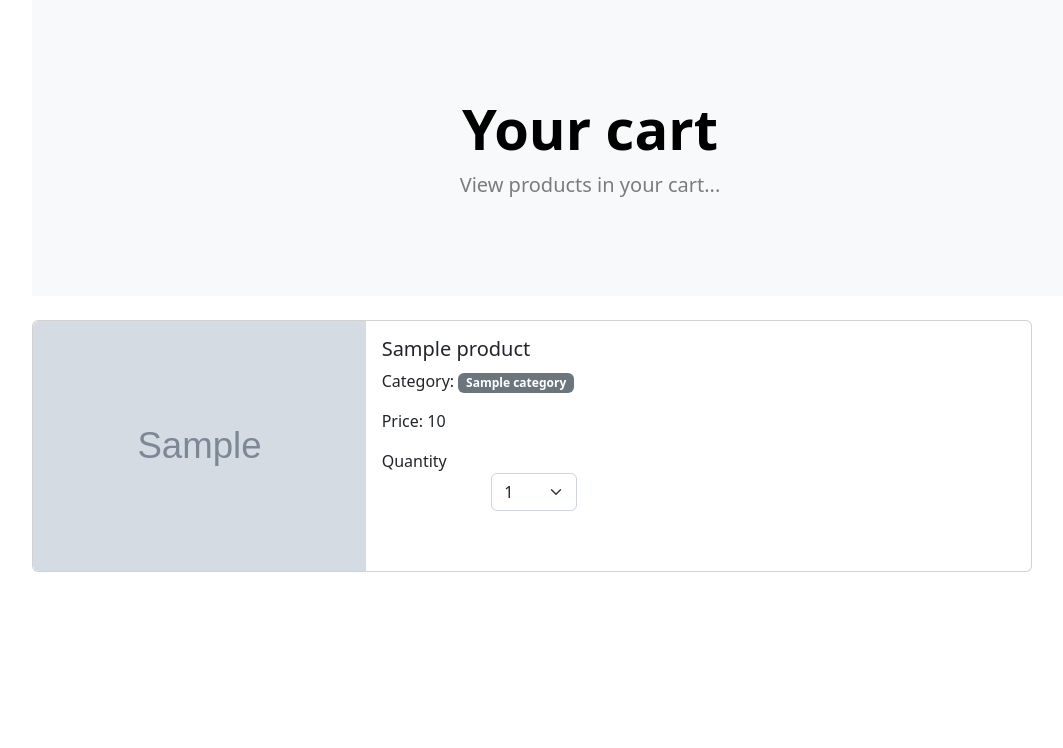
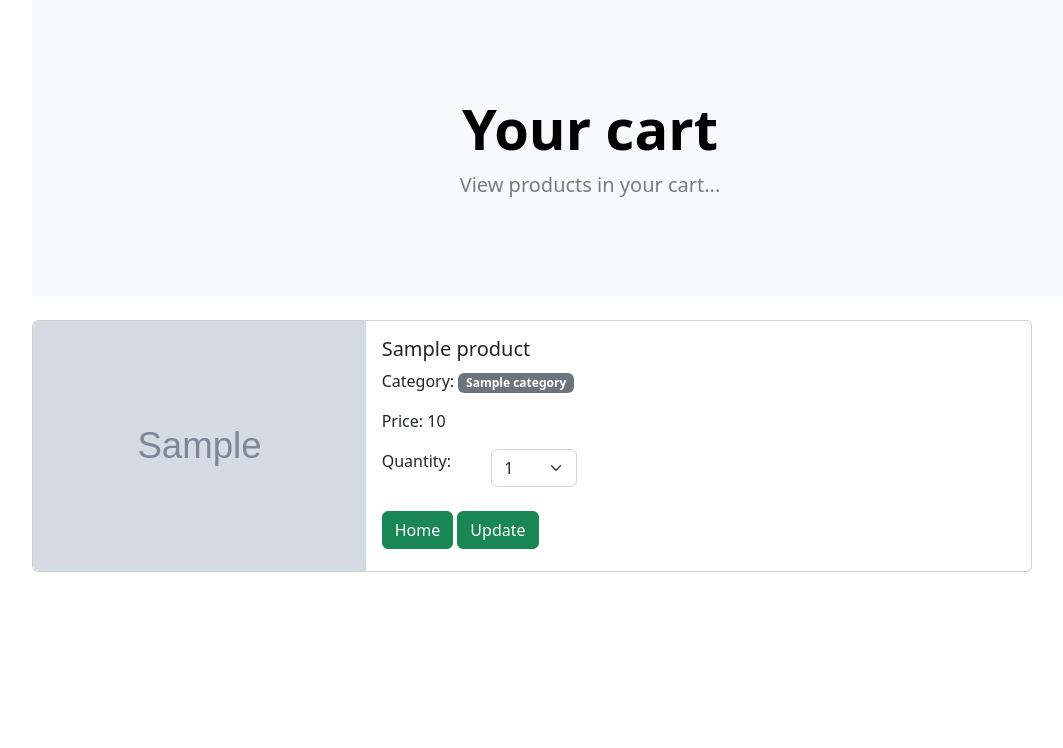
Before and after one commit to julkiea/Django-ecommerce-app, a Django app: template cart/templates/cart_summary.html in a window 1280 px wide. Shown: the part 57-805 px from the top of the page, without its empty margins (50-1113 px from the left). Run offline with Django 5.2, Linux system fonts and the light colour scheme; the template is opened without the code that fills it: most values are stand-ins (such as "Sample title", 1, 10 or a date in 2020); grey boxes marked "Sample" are stand-in pictures; some libraries are stand-ins or nearby versions.

Commit message:
Add a home buttton, update button and js script that enables to update the cart

```diff
--- a/cart/templates/cart_summary.html
+++ b/cart/templates/cart_summary.html
@@ -27,11 +27,15 @@
           <p class="card-text">Price: {{ product.price }}</p>
           {% endif %}
           <div class = "row justify-content">
-            <div class = "col-md-2">Quantity</div>
+            <div class = "col-md-2">Quantity:</div>
               <div class = "col-md-2">
-                <br>
-                <select class="form-select" id = "quantity_cart">
 
+                <select class="form-select" id = "select{{ product.id }}">
+            {% for key, value in quantities.items %}
+                  {% if key == product.if|slugify %}
+                    <option selected>{{ value }}</option>
+                  {% endif %}
+            {% endfor %}
                     <option value="1">1</option>
                     <option value="2">2</option>
                     <option value="3">3</option>
@@ -43,6 +47,9 @@
                   </select>
               </div>
             </div>
+            <br>
+            <a href="{% url 'home' %}" class = "btn btn-success">Home</a>
+            <button type = "button", data-index = "{{ product.id }}" class = "btn btn-success update-cart"> Update </button>
         </div>
       </div>
     </div>
@@ -53,3 +60,36 @@ There is nothing in your cart...
 {% endif %}
 <br><br><br><br><br><br><br><br><br>
 {% endblock %}
+
+
+<script>
+    $(document).on('click', '.update-cart', function(e){
+        e.preventDefault();
+        var productid = $(this).data('index');
+        $.ajax({
+            type: 'POST',
+            url: '{% url "cart_update" %}',
+            data: {
+        product_id: $(this).data('index'),
+        product_qty: $('#select' + productid + ' option:selected').text(),
+        csrfmiddlewaretoken: '{{ csrf_token }}',
+        action: 'post'
+            },
+
+            success: function(json){
+              //console.log(json)
+              //document.getElementById("cart_quantity").textContent = json.qty
+              location.reload();
+            },
+
+            error: function(xhr, errmsg, err){
+
+            }
+
+
+        });
+
+
+
+    })
+</script>
```
